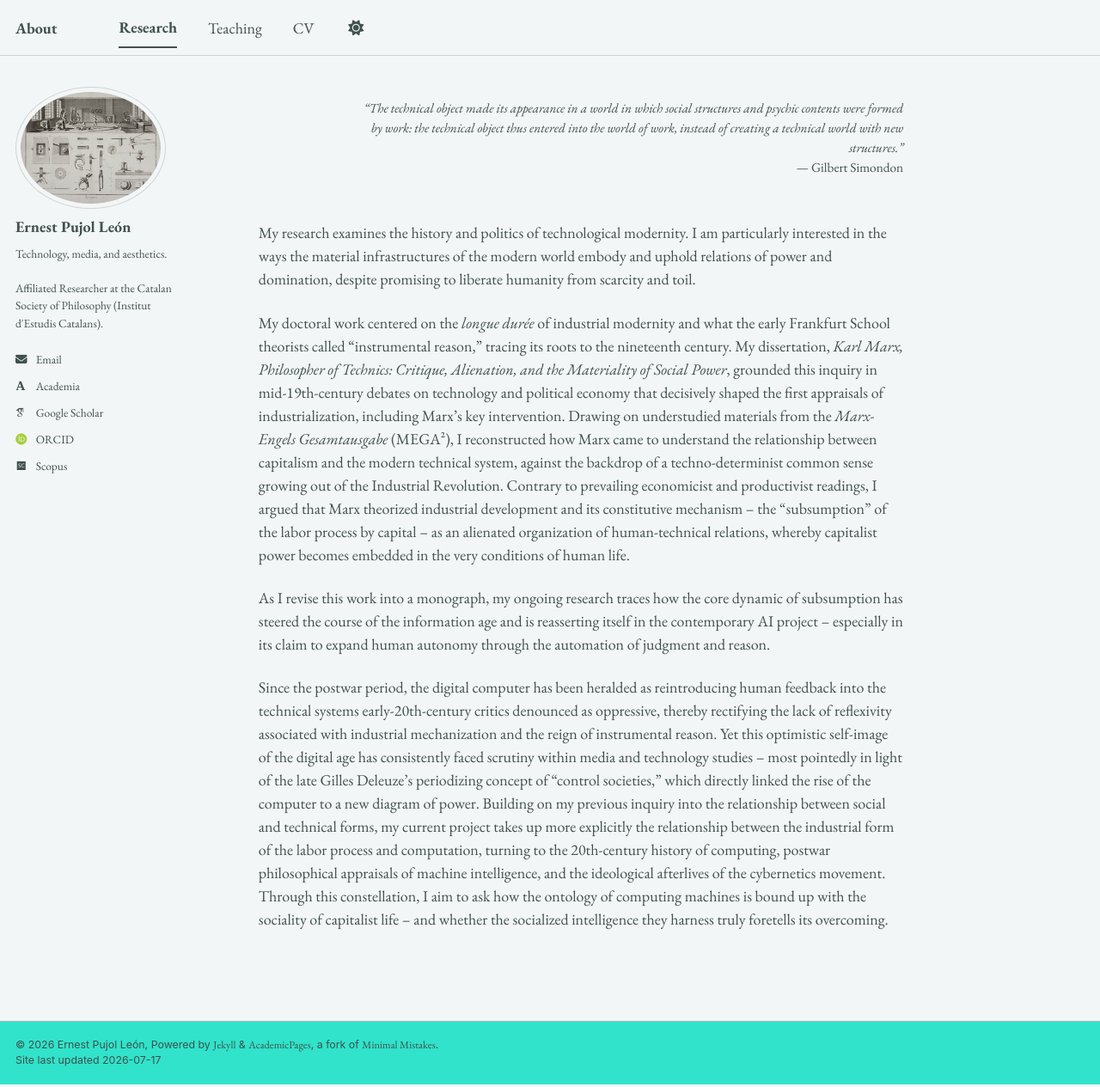
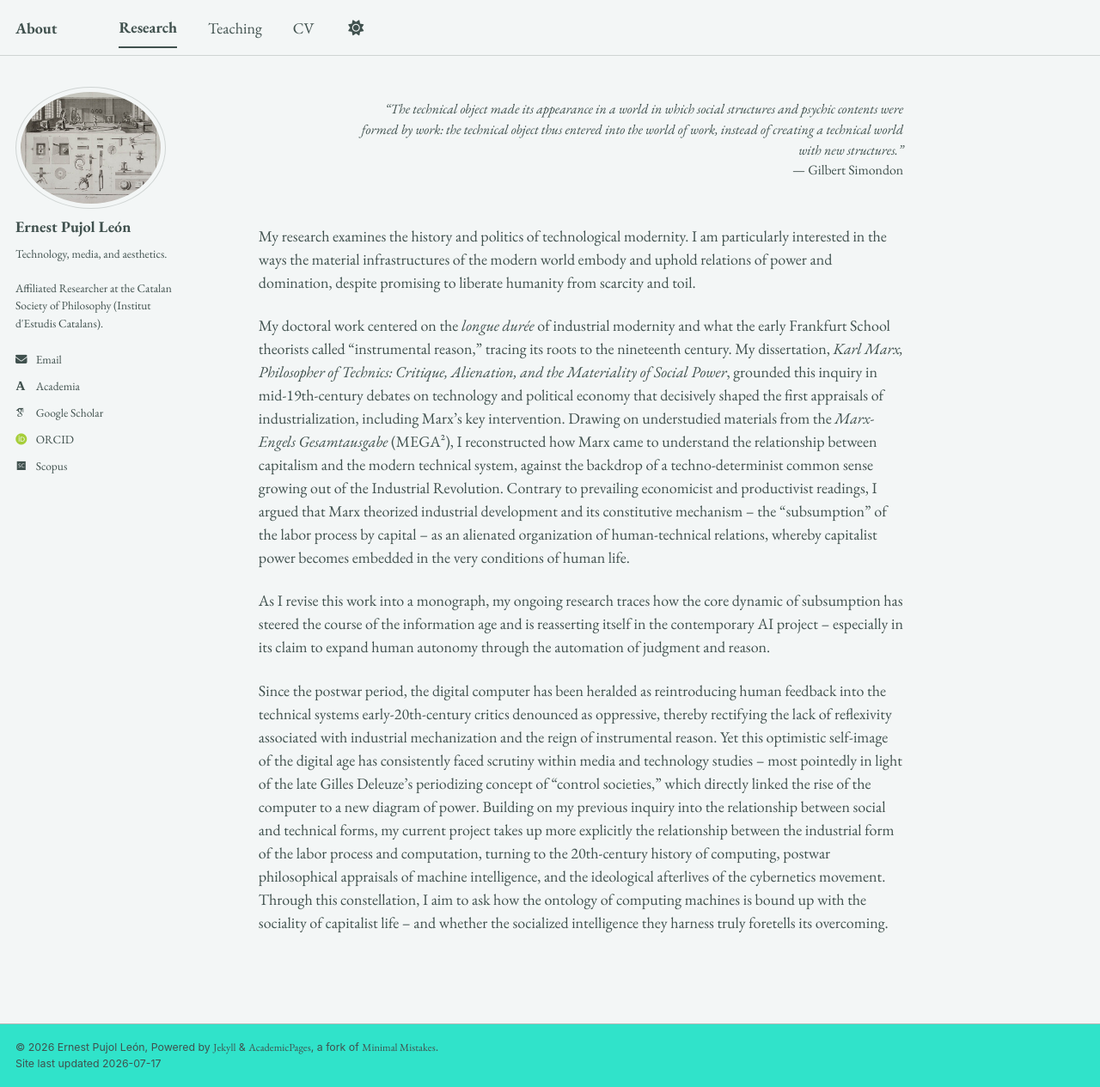
Before and after one commit to epujol90/epujol90.github.io, a Jekyll site: the page built from _pages/research.md, in a window 1280 px wide and 1265 px high. Shown: the whole window at 86% size. Built offline with Jekyll 4.4.1, drawn with Linux system fonts in a browser that asks for light colours; some web fonts are replaced; a script bundle is joined from its source files by our own code; library files that are not in the unit come from our copies.

Commit message:
Update research.md

```diff
--- a/_pages/research.md
+++ b/_pages/research.md
@@ -5,7 +5,7 @@ permalink: /research/
 author_profile: true
 ---
 
-<div style="text-align: right; margin-left: 15%; font-size: 0.85em;">
+<div style="text-align: right; margin-left: 15%; font-size: 0.88em;">
 <em>“The technical object made its appearance in a world in which social structures and psychic contents were formed by work: the technical object thus entered into the world of work, instead of creating a technical world with new structures.”</em><br>
 — Gilbert Simondon
 </div>
```
